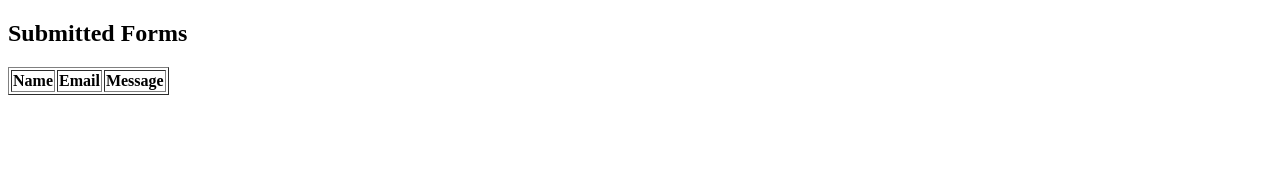
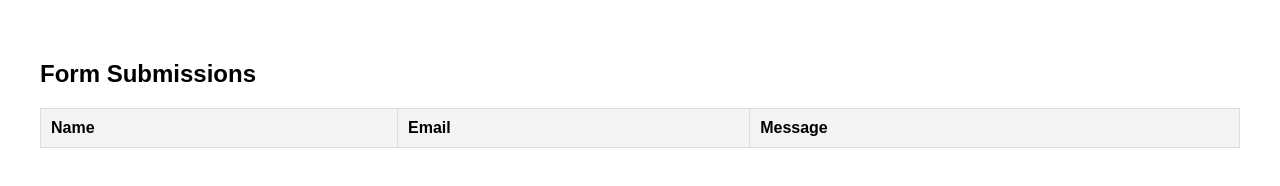
Before and after one commit to tejas739/form-data-repo, a plain HTML site: page index.html in a window 1280 px wide. Drawn offline with Linux system fonts and the light colour scheme; no server answers.

Commit message:
Update index.html

```diff
--- a/index.html
+++ b/index.html
@@ -4,12 +4,31 @@
     <meta charset="UTF-8">
     <meta name="viewport" content="width=device-width, initial-scale=1.0">
     <title>Form Submissions</title>
+    <style>
+        body {
+            font-family: Arial, sans-serif;
+            margin: 20px;
+            padding: 20px;
+        }
+        table {
+            width: 100%;
+            border-collapse: collapse;
+            margin-top: 20px;
+        }
+        th, td {
+            border: 1px solid #ddd;
+            padding: 10px;
+            text-align: left;
+        }
+        th {
+            background-color: #f4f4f4;
+        }
+    </style>
 </head>
 <body>
 
-    <h2>Submitted Forms</h2>
-
-    <table border="1">
+    <h2>Form Submissions</h2>
+    <table>
         <thead>
             <tr>
                 <th>Name</th>
@@ -17,32 +36,41 @@
                 <th>Message</th>
             </tr>
         </thead>
-        <tbody id="dataTable"></tbody>
+        <tbody id="table-body">
+            <!-- Data will be inserted here -->
+        </tbody>
     </table>
 
     <script>
         async function fetchData() {
             try {
                 const response = await fetch("http://localhost:3000/get-forms");
+                if (!response.ok) throw new Error("Failed to fetch data");
+
                 const data = await response.json();
+                const tableBody = document.getElementById("table-body");
 
-            const tableBody = document.getElementById("dataTable");
-            tableBody.innerHTML = ""; // Clear existing rows
+                // Clear existing rows
+                tableBody.innerHTML = "";
 
+                // Populate table
                 data.forEach(entry => {
-                const row = `<tr>
+                    const row = document.createElement("tr");
+                    row.innerHTML = `
                         <td>${entry.name}</td>
                         <td>${entry.email}</td>
                         <td>${entry.message}</td>
-                            </tr>`;
-                tableBody.innerHTML += row;
+                    `;
+                    tableBody.appendChild(row);
                 });
+
             } catch (error) {
                 console.error("Error fetching data:", error);
             }
         }
 
-    fetchData(); // Fetch data when page loads
+        // Fetch data when the page loads
+        window.onload = fetchData;
     </script>
 
 </body>
```
Lines whose indentation alone changed are shown as unchanged.
